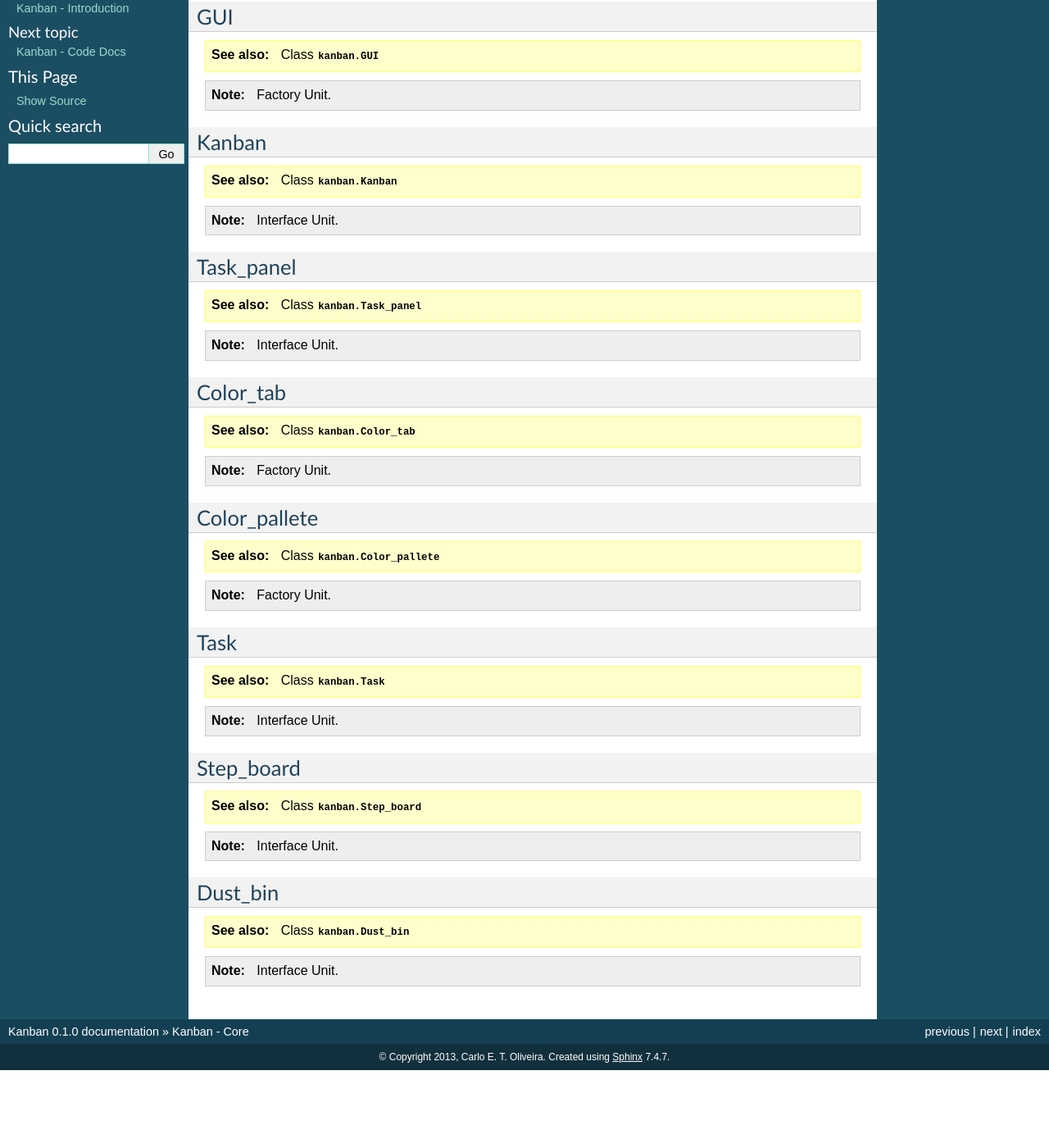
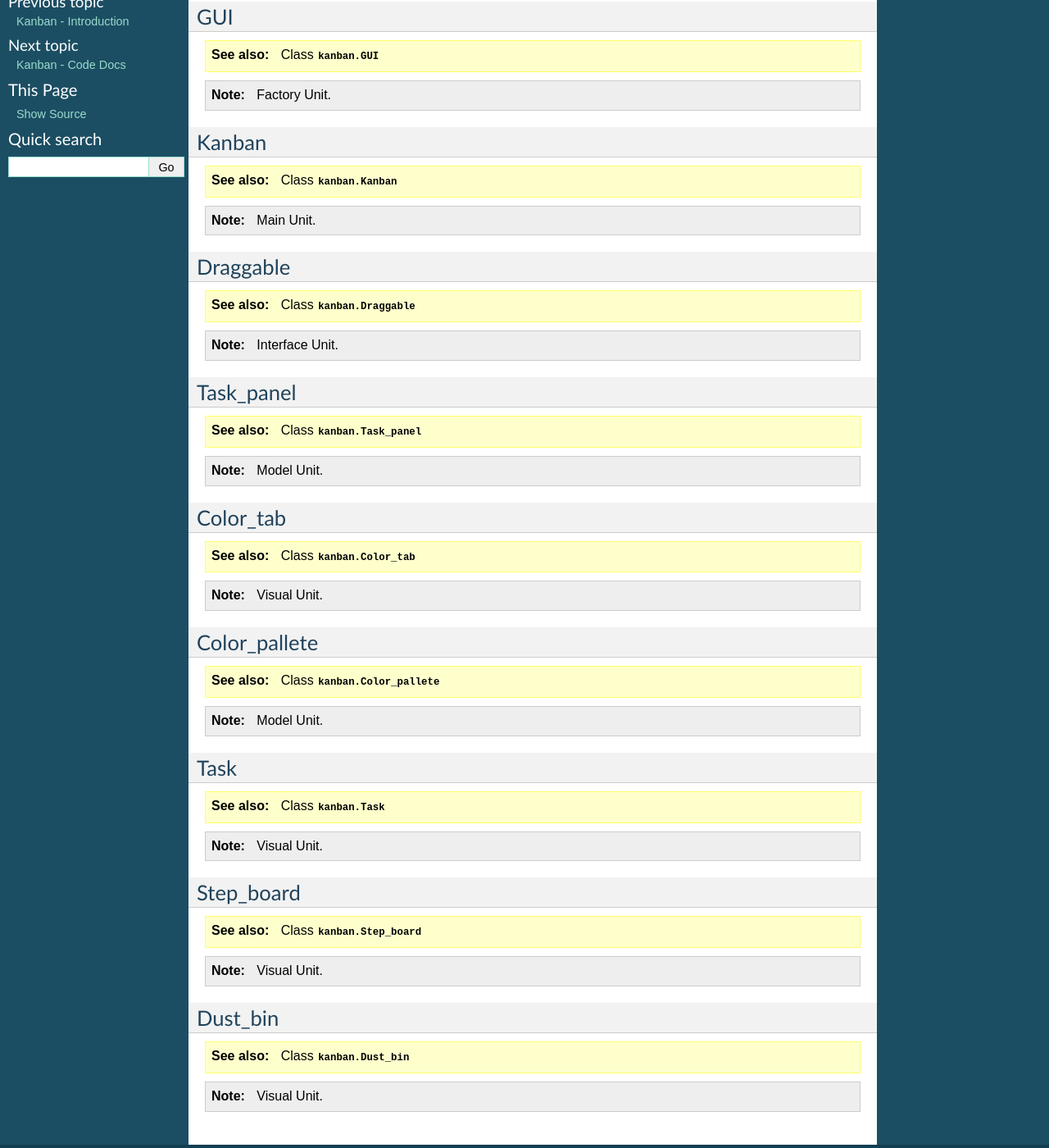
Before and after one commit to labase/activlets, a Sphinx documentation site: the page built from kanban/docs/source/modules.rst, in a window 1280 px wide and 1400 px high, scrolled down 253 px. Shown: the whole window at 82% size. Built offline with Sphinx 7.4.7, drawn with Linux system fonts in a browser that asks for light colours; before the commit the page ends 1558 px from its top, so only the background shows below that.

Commit message:
Workaround to no statics in Brython, Added Draggable, but blocked by 130328 no inheritance

```diff
--- a/kanban/docs/source/modules.rst
+++ b/kanban/docs/source/modules.rst
@@ -38,6 +38,18 @@ Kanban
    Class :class:`kanban.Kanban`
 
 .. note::
+   Main Unit.
+
+.. _Draggable:
+
+Draggable
+====================
+
+.. seealso::
+
+   Class :class:`kanban.Draggable`
+
+.. note::
    Interface Unit.
 
 .. _task_panel:
@@ -50,7 +62,7 @@ Task_panel
    Class :class:`kanban.Task_panel`
 
 .. note::
-   Interface Unit.
+   Model Unit.
 
 .. _Color_tab:
 
@@ -62,7 +74,7 @@ Color_tab
    Class :class:`kanban.Color_tab`
 
 .. note::
-   Factory Unit.
+   Visual Unit.
 
 .. _color_pallete:
 
@@ -74,7 +86,7 @@ Color_pallete
    Class :class:`kanban.Color_pallete`
 
 .. note::
-   Factory Unit.
+   Model Unit.
 
 .. _task:
 
@@ -86,7 +98,7 @@ Task
    Class :class:`kanban.Task`
 
 .. note::
-   Interface Unit.
+   Visual Unit.
 
 .. _step_board:
 
@@ -98,7 +110,7 @@ Step_board
    Class :class:`kanban.Step_board`
 
 .. note::
-   Interface Unit.
+   Visual Unit.
 
 .. _dust_bin:
 
@@ -110,4 +122,4 @@ Dust_bin
    Class :class:`kanban.Dust_bin`
 
 .. note::
-   Interface Unit.
+   Visual Unit.
```
Also changed, not shown: 2 other files.
